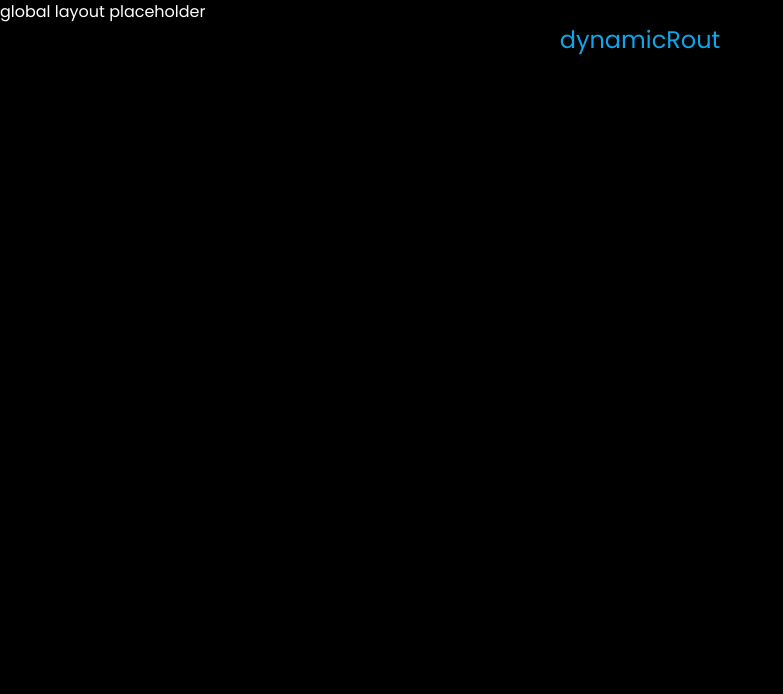
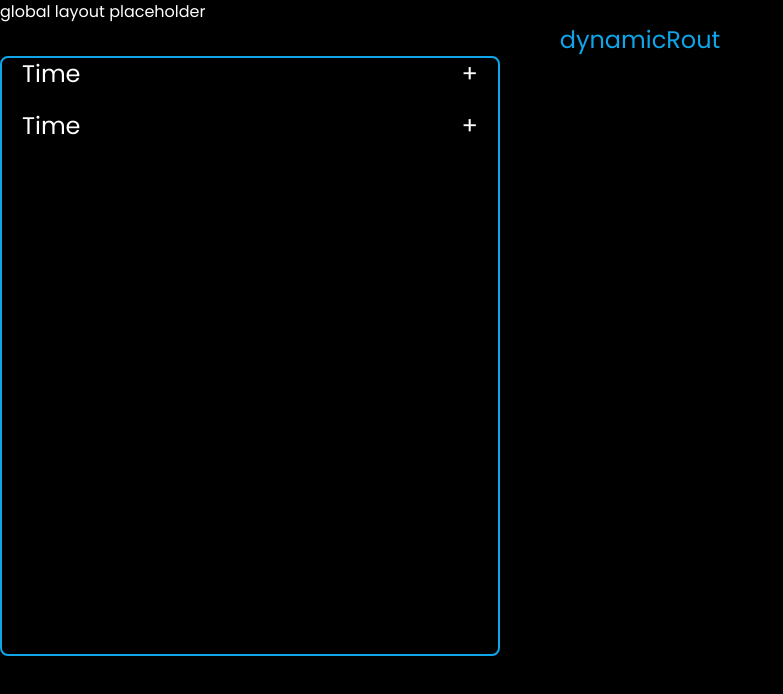
Before and after one commit to shrix1/next-js-13.2--dyanamic-routes, a Next.js app: page / in a window 1280 px wide. Shown: the top 694 px of the page, without its empty margins (0-783 px from the left). Built offline with nearby package versions, Linux system fonts and the light colour scheme.

Commit message:
learning framer motion

```diff
--- a/app/page.tsx
+++ b/app/page.tsx
@@ -1,16 +1,86 @@
-import Image from "next/image";
-import styles from "./page.module.css";
+"use client";
 import Link from "next/link";
-import { Suspense } from "react";
+import { useState, useRef } from "react";
+import { motion } from "framer-motion";
 
 export default function Home() {
+  const [show, setShow] = useState(false);
+  const [show1, setShow1] = useState(false);
+
   return (
-    <Suspense fallback={<h1 className="text-sky-500">loading</h1>}>
-      <main>
-        <h1 className="text-2xl text-sky-500 text-center">
-          <Link href="/data">dynamicRout</Link>
-        </h1>
-      </main>
-    </Suspense>
+    <main>
+      <h1 className="text-2xl text-sky-500 text-center">
+        <Link href="/data">dynamicRout</Link>
+      </h1>
+
+      <motion.div className="w-[500px] flex flex-col gap-5 h-[600px] border-2 border-sky-500 rounded-lg text-white">
+        <motion.section
+          layout="position"
+          className="flex flex-col"
+          // initial={{ opacity: 0, y: -10 }}
+          animate={{ opacity: 1, y: 0 }}
+          transition={{ duration: 1 }}
+          exit={{ opacity: 0, y: -10 }}
+        >
+          <div
+            className="px-5 flex justify-between text-2xl"
+            onClick={() => setShow(!show)}
+          >
+            <h1>Time</h1>
+            <h1> + </h1>
+          </div>
+          {show && (
+            <motion.div
+              className="px-5"
+              initial={{ opacity: 0, y: -10 }}
+              animate={{ opacity: 1, y: 0 }}
+              transition={{ duration: 1 }}
+              exit={{ opacity: 0, y: -10 }}
+            >
+              <ul>
+                <li>one</li>
+                <li>one</li>
+                <li>one</li>
+                <li>one</li>
+              </ul>
+            </motion.div>
+          )}
+        </motion.section>
+
+        {/* second */}
+        <motion.section
+          layout="position"
+          className="flex flex-col"
+          // initial={{ opacity: 0, y: -10 }}
+          animate={{ opacity: 1, y: 0 }}
+          transition={{ duration: 1 }}
+          exit={{ opacity: 0, y: -10 }}
+        >
+          <div
+            className="px-5 flex justify-between text-2xl"
+            onClick={() => setShow1(!show1)}
+          >
+            <h1>Time</h1>
+            <h1> + </h1>
+          </div>
+          {show1 && (
+            <motion.div
+              className="px-5"
+              initial={{ opacity: 0, y: -10 }}
+              animate={{ opacity: 1, y: 0 }}
+              transition={{ duration: 1 }}
+              exit={{ opacity: 0, y: -10 }}
+            >
+              <ul>
+                <li>one</li>
+                <li>one</li>
+                <li>one</li>
+                <li>one</li>
+              </ul>
+            </motion.div>
+          )}
+        </motion.section>
+      </motion.div>
+    </main>
   );
 }
--- a/package.json
+++ b/package.json
@@ -14,6 +14,7 @@
     "@types/react-dom": "18.0.11",
     "eslint": "8.37.0",
     "eslint-config-next": "13.2.4",
+    "framer-motion": "^10.12.4",
     "next": "13.2.4",
     "react": "18.2.0",
     "react-dom": "18.2.0",
```
Also changed, not shown: 1 other file (tests, documents, lock files or other folders).
